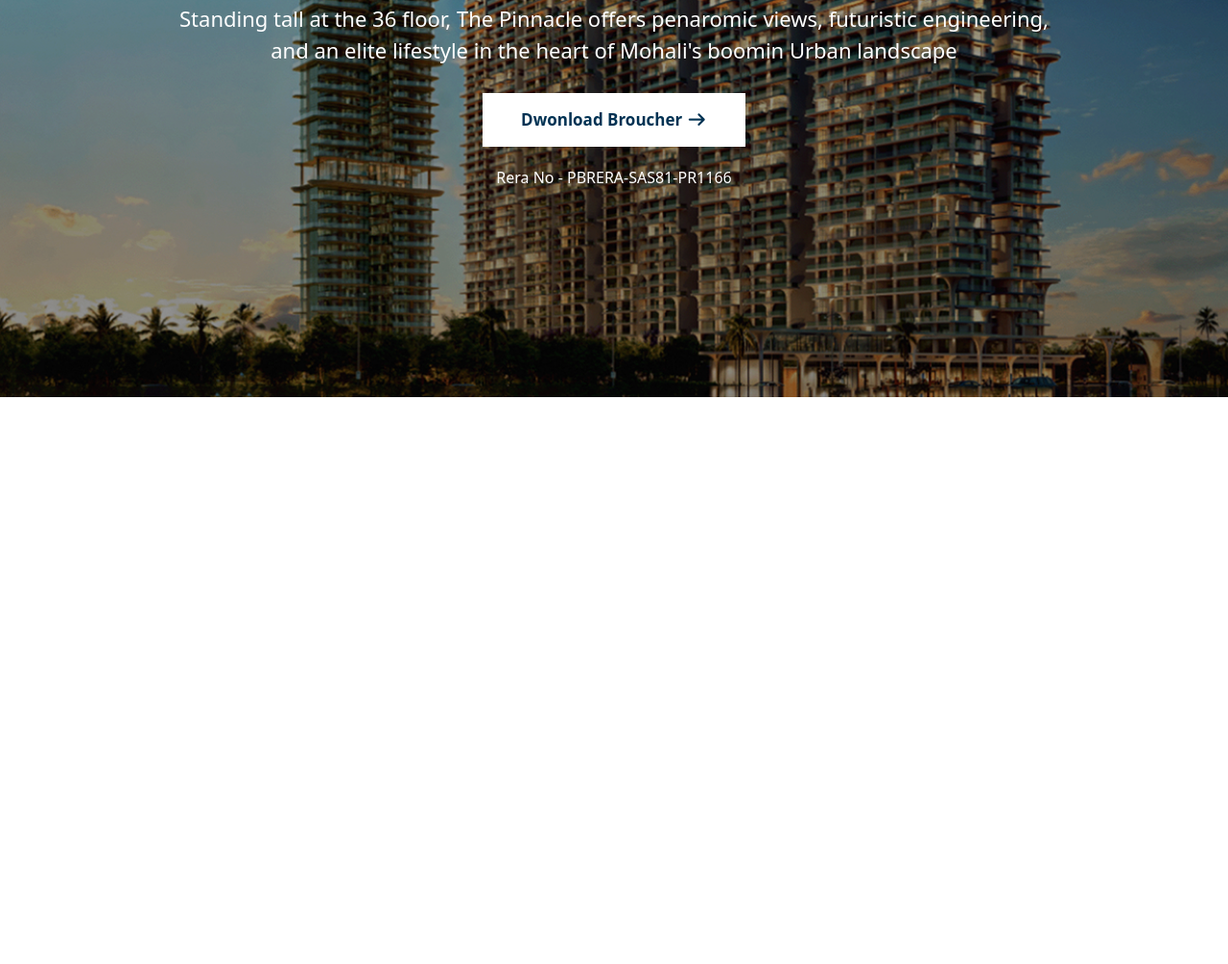
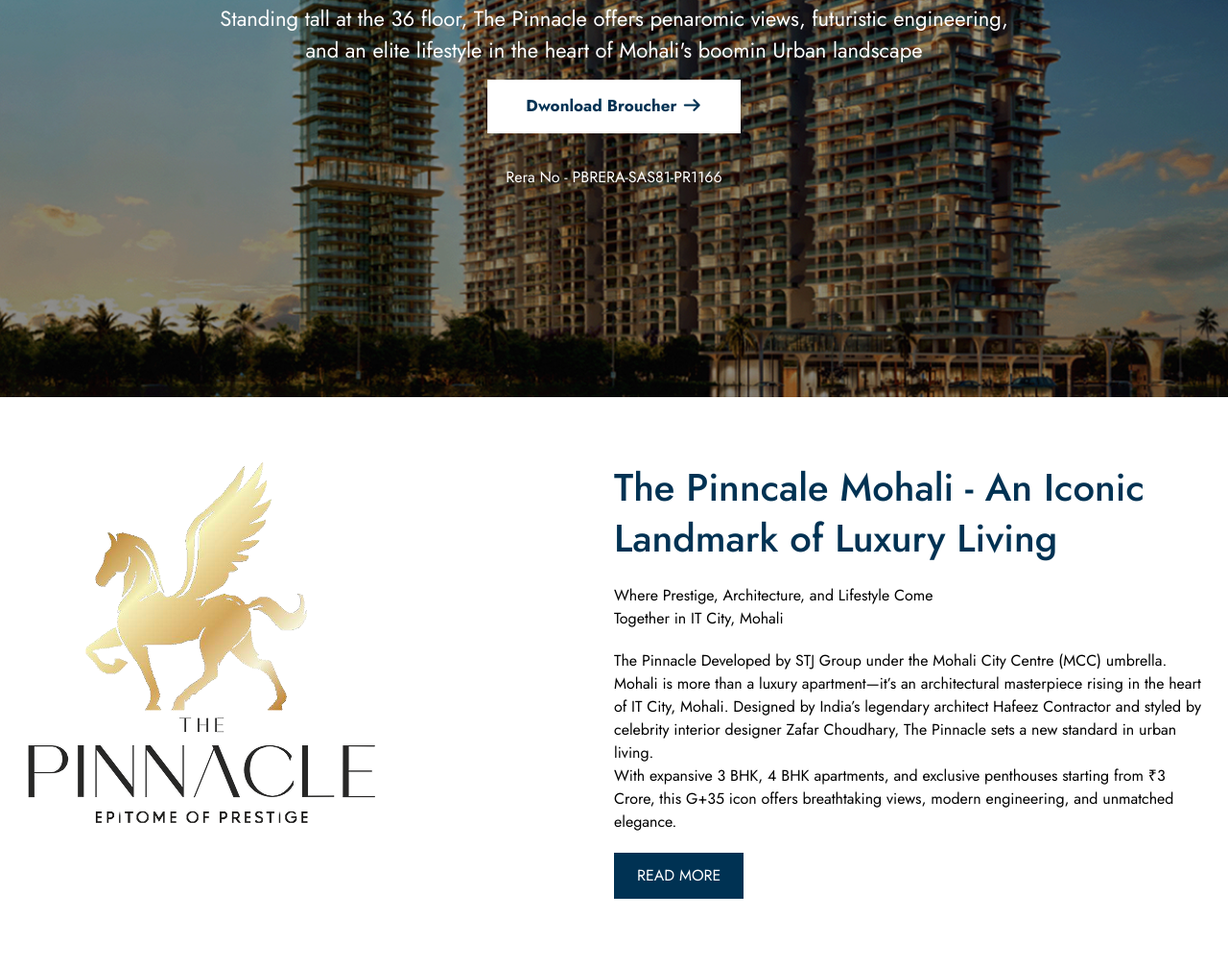
Before and after one commit to rayhan123-ahmed/Pinnacle, a website: page src/index.html in a window 1280 px wide. Shown: the part 386-1391 px from the top of the page at 96% size. Before the commit the page ends 800 px from the top, so only its background shows below. Drawn offline with Linux system fonts and the light colour scheme.

Commit message:
info section

```diff
--- a/src/index.html
+++ b/src/index.html
@@ -8,13 +8,14 @@
   <title>Pinnacle</title>
 </head>
 <body>
+  <!-- header section -->
   <section class="bg-[url('img/banner.jpg')] bg-no-repeat bg-cover bg-center w-full min-h-screen">
     <header class="py-5 ">
       <div class="max-w-[1240px] mx-auto flex justify-between items-center px-5 ">
        <figure>
          <img src="img/logo.1.png" alt="logo" >
        </figure>
-       <nav  class="md:w-auto w-[80%] md:h-auto h-screen md:p-0 p-3 md:bg-transparent bg-[#003253]  md:static fixed top-0 left-[-100%] transition-all duration-500 ease-in-out z-10">
+       <nav  class="md:w-auto w-[80%] md:h-auto h-screen md:p-0 p-3 md:bg-transparent bg-primary  md:static fixed top-0 left-[-100%] transition-all duration-500 ease-in-out z-10">
         <ul class="flex gap-7 md:flex-row flex-col">
           <li class="">
             <a class="text-white text-[17px] font-jost" href="#">ABOUT</a>
@@ -62,7 +63,7 @@
         and an elite lifestyle in the heart of Mohali's boomin Urban landscape
       </p>
 
-      <button class="bg-white text-[#003253] font-bold text-[17px] p-[15px_40px] mt-7 cursor-pointer hover:bg-[#003253] hover:text-white transition-all duration-100 ">Dwonload Broucher
+      <button class="bg-white text-primary font-bold text-[17px] p-[15px_40px] mt-7 cursor-pointer hover:bg-primary hover:text-white transition-all duration-100 animate-bounce">Dwonload Broucher
         <i class="fa-solid fa-arrow-right"></i>
       </button>
       <p class="text-white mt-5"> Rera No - PBRERA-SAS81-PR1166</p>
@@ -70,6 +71,26 @@
 
     </header>
   </section>
+  <!-- Info section -->
+  <section class="bg-white md:py-17 py-8">
+    <div class="max-w-[1240px] mx-auto grid md:grid-cols-2">
+      <figure class="">
+        <img class=" md:w-auto w-[60%] md:mx-0 mx-auto " src="img/logo.2.png" alt="">
+      </figure>
+      <article class="md:px-0 px-5 md:text-left text-center">
+        <h2 class="text-primary md:text-[40px] text-2xl font-jost font-medium">The Pinncale Mohali - An Iconic <br class="md:block hidden"> Landmark of Luxury Living
+        </h2>
+
+        <h3 class="mt-5 mb-5">Where Prestige, Architecture, and Lifestyle Come <br class="md:block hidden">
+        Together in IT City, Mohali </h3>
+
+        <p class="text-[16px]">The Pinnacle Developed by STJ Group under the Mohali City Centre (MCC) umbrella. Mohali is more than a luxury apartment—it’s an architectural    masterpiece rising in the heart of IT City, Mohali. Designed by India’s  legendary architect Hafeez Contractor and styled by celebrity interior designer Zafar Choudhary,  The Pinnacle sets a new standard in urban living.</p>
+        <p class="text-[16px]">With expansive 3 BHK, 4 BHK apartments, and exclusive penthouses starting from ₹3 Crore, this G+35 icon offers breathtaking views, modern engineering, and unmatched elegance. </p>
+
+        <button class="p-[12px_24px] uppercase bg-primary text-white mt-5">read more</button>
+      </article>
+    </div>
+  </section>
   <script src="script.js"></script>
 </body>
 </html>
--- a/src/input.css
+++ b/src/input.css
@@ -3,4 +3,8 @@
 
 @theme{
     --font-jost: "Jost", sans-serif;
+    --color-primary: #003253;
 }
+*{
+    font-family:"Jost", sans-serif ;
+}
```
Also changed, not shown: src/output.css.
